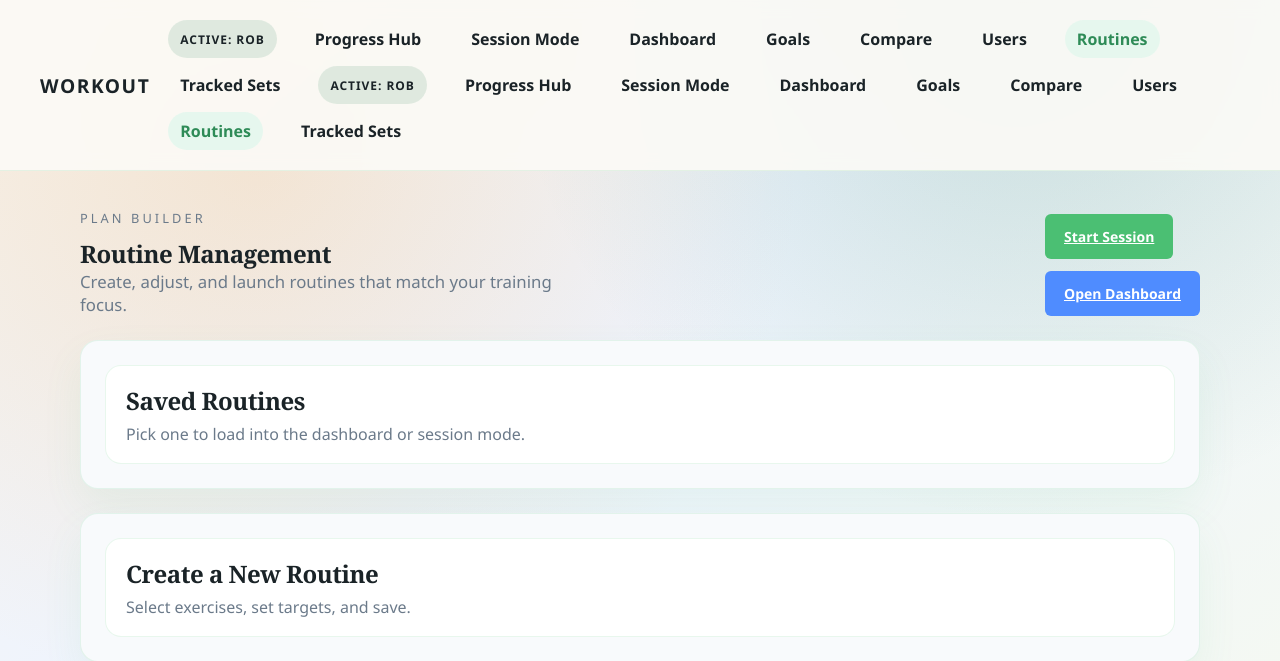
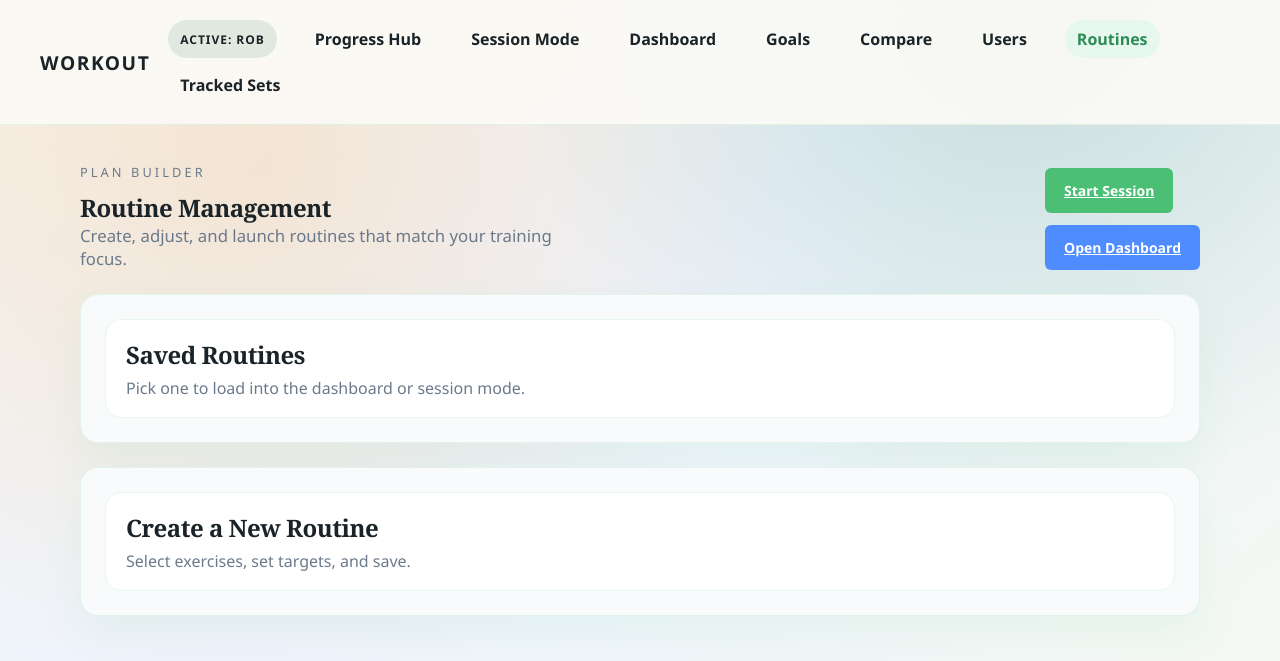
Before and after one commit to Robertja98/workout_tracker, a PHP site: page /routines.php in a window 1280 px wide. Shown: the top 661 px of the page. Run offline with PHP 8.4, Linux system fonts and the light colour scheme.

Commit message:
Fix: Remove duplicate navigation buttons in routines.php

```diff
--- a/routines.php
+++ b/routines.php
@@ -49,15 +49,6 @@ $exercises = file_exists($exercisesFile) ? json_decode(file_get_contents($exerci
             <a href="<?= $base_url ?>users.php" title="Manage user profiles">Users</a>
             <a href="<?= $base_url ?>routines.php" class="active" title="Create and edit workout routines">Routines</a>
             <a href="<?= $base_url ?>tracked_sets.php" title="Browse all logged sets">Tracked Sets</a>
-                <a class="user-indicator" href="/Workout/users.php">Active: <?= htmlspecialchars($currentUser['name'] ?? 'User') ?></a>
-                <a href="<?= $base_url ?>index.php" title="See your overall progress and recent activity">Progress Hub</a>
-                <a href="<?= $base_url ?>session.php" title="Start and log a new workout session">Session Mode</a>
-                <a href="<?= $base_url ?>dashboard.php" title="View charts and stats for your workouts">Dashboard</a>
-                <a href="<?= $base_url ?>goals.php" title="Set and track your fitness goals">Goals</a>
-                <a href="<?= $base_url ?>compare.php" title="Compare progress between users">Compare</a>
-                <a href="<?= $base_url ?>users.php" title="Manage user profiles">Users</a>
-                <a href="<?= $base_url ?>routines.php" class="active" title="Create and edit workout routines">Routines</a>
-                <a href="<?= $base_url ?>tracked_sets.php" title="Browse all logged sets">Tracked Sets</a>
         </nav>
     </header>
 
```
